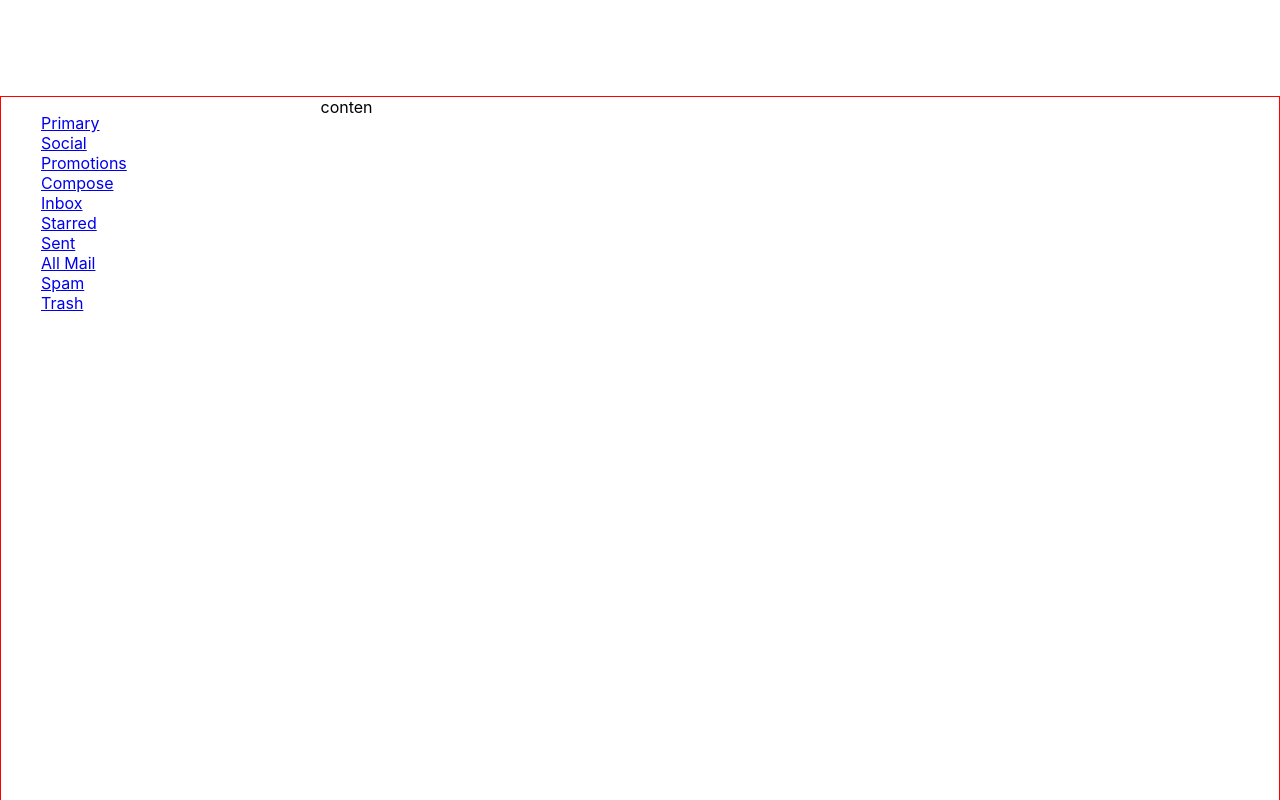
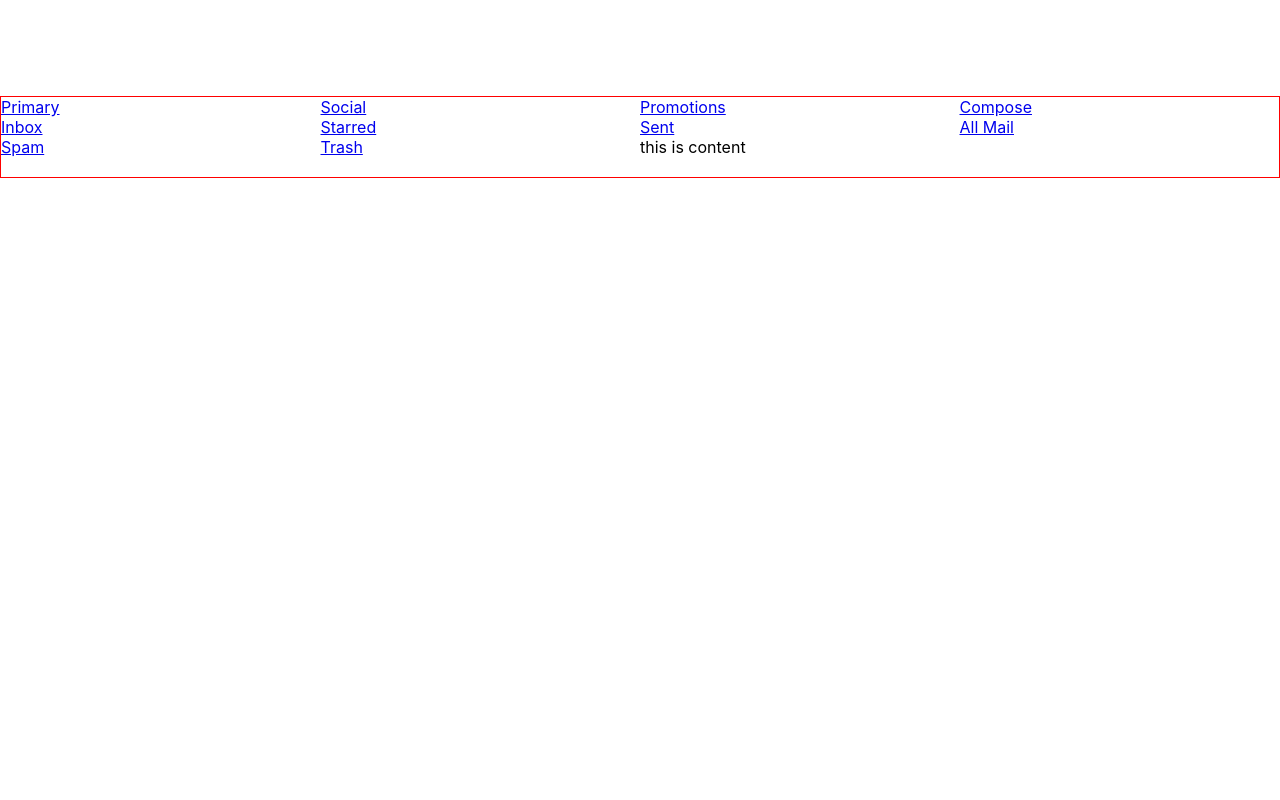
Before and after one commit to milosrancic/reactjs-gmail-clone, a React (Create React App) app: page / in a window 1280 px wide. Shown: the top 800 px of the page. Built offline with nearby package versions, Linux system fonts and the light colour scheme; the HTML template or start-up script is replaced by a standard one.

Commit message:
deleted unordered list

```diff
--- a/src/components/Layout.js
+++ b/src/components/Layout.js
@@ -1,5 +1,6 @@
 import React from "react";
 import "./Layout.scss";
+import Content from "./Content";
 
 import { Switch, Route, Link } from "react-router-dom";
 
@@ -19,43 +20,40 @@ import Spam from "./Side/Spam/Spam";
 const Layout = () => {
   return (
     <div className="Layout">
-      <ul>
-        <div className="top-nav div2">
+      <div className="top-nav primary">
         <Link to="/primary">Primary</Link>
       </div>
-        <div className="top-nav div3">
+      <div className="top-nav social">
         <Link to="/social">Social</Link>
       </div>
-        <div className="top-nav div4">
+      <div className="top-nav promotions">
         <Link to="/promotions">Promotions</Link>
       </div>
 
-
-        <div className="side-nav div1">
+      <div className="side-nav compose">
         <Link to="/sidenav/compose">Compose</Link>
       </div>
-        <div className="side-nav div5">
+      <div className="side-nav inbox">
         <Link to="/inbox">Inbox</Link>
       </div>
-        <div className="side-nav div5">
+      <div className="side-nav starred">
         <Link to="/starred">Starred</Link>
       </div>
-        <div className="side-nav div6">
+      <div className="side-nav sent">
         <Link to="/sent">Sent</Link>
       </div>
-        <div className="side-nav div6">
+      <div className="side-nav allmail">
         <Link to="/allmail">All Mail</Link>
       </div>
-        <div className="side-nav div7">
+      <div className="side-nav spam">
         <Link to="/spam">Spam</Link>
       </div>
-        <div className="side-nav div8">
+      <div className="side-nav trash">
         <Link to="/trash">Trash</Link>
       </div>
-      </ul>
 
-      <div className="div11">
-        conten
+      <div className="content1">
+        <Content prop="some prop" />
       </div>
 
 
```
Lines whose indentation alone changed are shown as unchanged.
